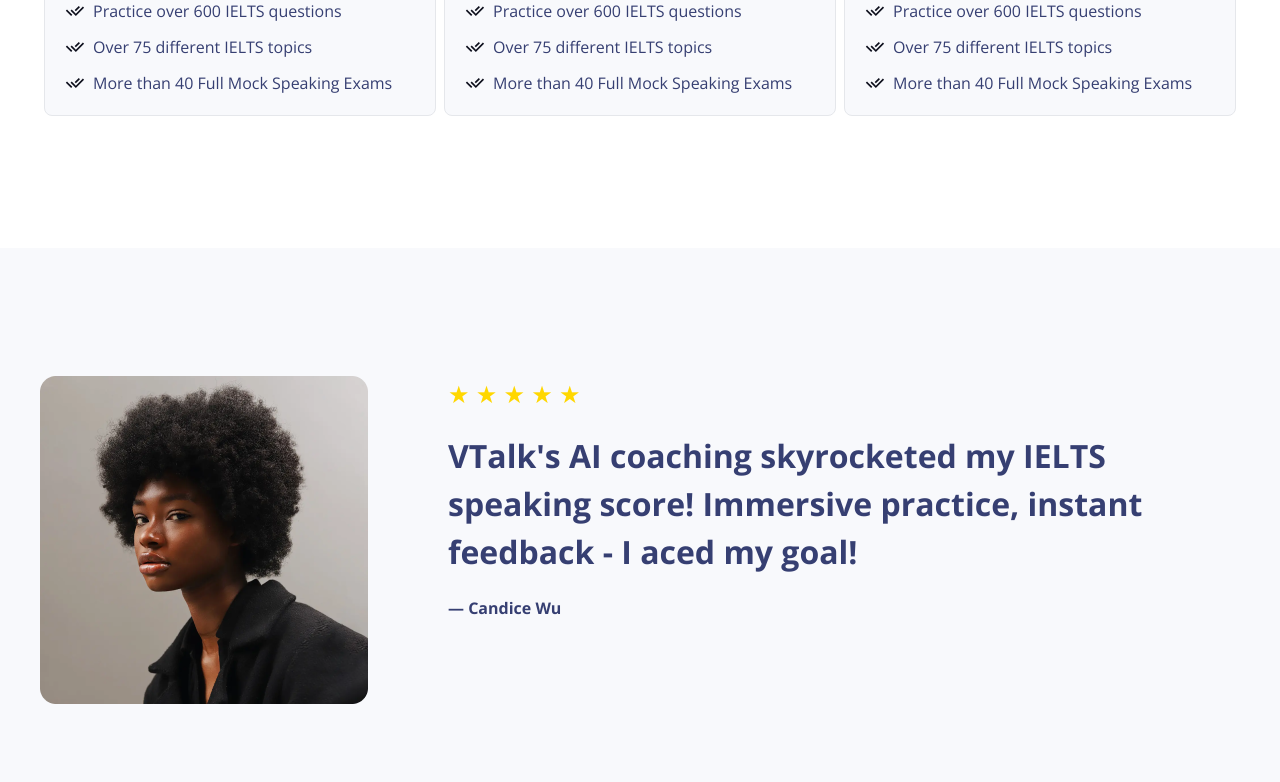
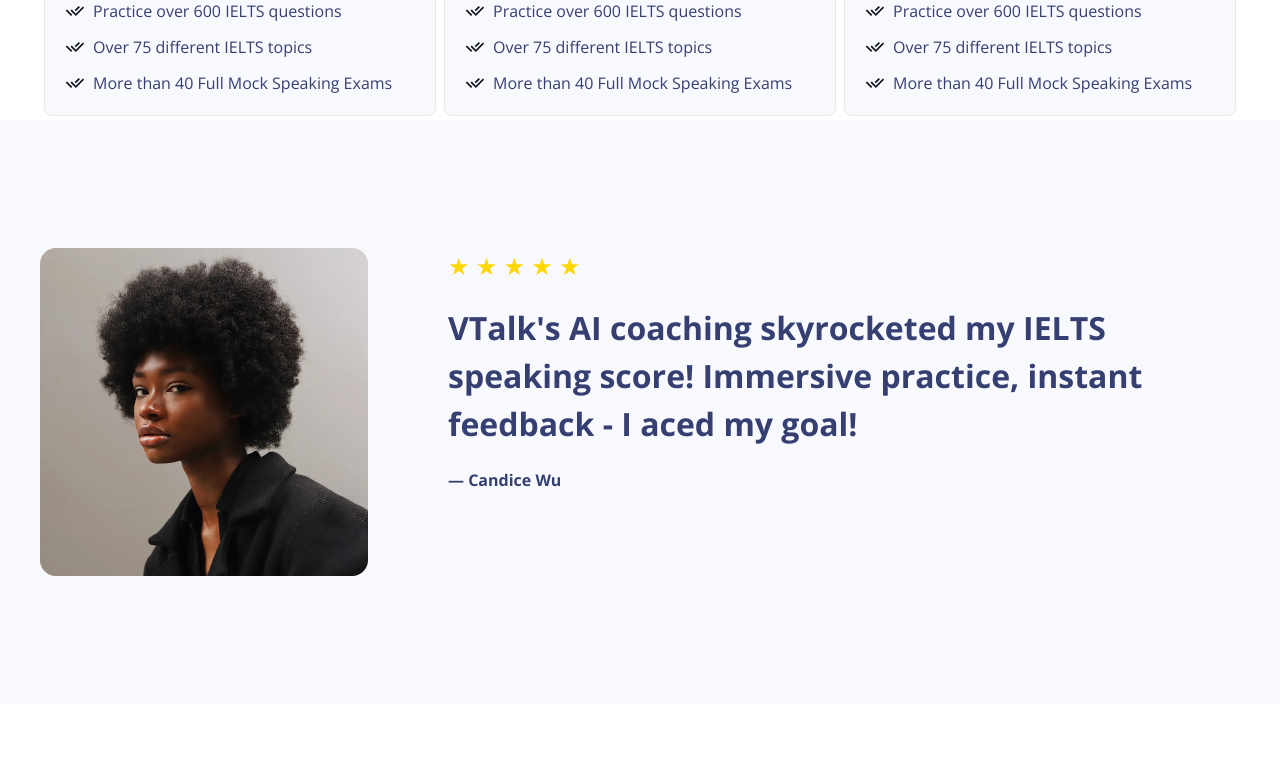
Before and after one commit to adaji025/tofel, a Vue app: page / in a window 1280 px wide. Shown: the part 3580-4362 px from the top of the page. Built offline with nearby package versions, Linux system fonts and the light colour scheme; no server answers.

Commit message:
restructured the testimonial

```diff
--- a/src/router/index.js
+++ b/src/router/index.js
@@ -4,7 +4,6 @@
  */
 import { createRouter, createWebHistory } from "vue-router";
 import Home from "@/views/home/Home.vue";
-import Try from "@/views/exam/Try.vue";
 import ChooseLanguage from "@/views/exam/ChooseLanguage.vue";
 import ChooseCategory from "@/views/exam/ChooseCategory.vue";
 import Transition from "@/views/exam/Transition.vue";
@@ -61,7 +60,7 @@
    * Dashboard & Acounts
    * @description : result history, profile, upgrade plan & others
    */
-  { path: "/try", name : 'Try' , component: Try },
+  { path: "/try", name : 'Dashboard' , component: Dashboard },
   { path: "/choose-language", name : 'ChooseLanguage' ,component: ChooseLanguage },
   { path: "/choose-category", name : 'ChooseCategory' ,component: ChooseCategory },
   { path: "/transition", name : 'Transition' , component: Transition },
--- a/src/views/about/AboutUs.vue
+++ b/src/views/about/AboutUs.vue
@@ -94,7 +94,7 @@
         /> -->
       </div>
     </div>
-    <Testimonial />
+    <TestimonialCarouselVue />
     <div class="mt-20 bg-[#0D0F1C]">
       <div
         class="py-20 text-white flex flex-col justify-center items-center px-5"
@@ -114,15 +114,16 @@
 import NavbarVue from "@/components/Headers/Navbar.vue";
 import Button from "@/components/Button.vue";
 import Footer from "@/components/Footer.vue";
-import Testimonial from "../home/components/Testimonial.vue";
+import TestimonialCarouselVue from "../home/components/TestimonialCarousel.vue";
 
 export default {
   components: {
     NavbarVue,
     Button,
-    Testimonial,
     Footer,
+    TestimonialCarouselVue,
   },
+
   methods: {
     handleTryIt() {
       const auth = Auth.UserSettings();
@@ -168,4 +169,4 @@
   },
 };
 </script>
-<style lang=""></style>
+<style></style>
--- a/src/views/faq/Faq.vue
+++ b/src/views/faq/Faq.vue
@@ -1,11 +1,16 @@
 <script>
 import Button from "@/components/Button.vue";
-import Testimonial from "@/views/home/components/Testimonial.vue";
 import Footer from "@/components/Footer.vue";
 import NavbarVue from "@/components/Headers/Navbar.vue";
+import TestimonialCarouselVue from "../home/components/TestimonialCarousel.vue";
 
 export default {
-  components: { NavbarVue, Button, Testimonial, Footer },
+  components: {
+    NavbarVue,
+    Button,
+    Footer,
+    TestimonialCarouselVue,
+  },
   data() {
     return {
       items: [
@@ -51,7 +56,7 @@
 };
 </script>
 <template lang="">
-  <div class="bg-[#F8F9FC]">
+  <div class="bg-[#F8F9FC] text-secondary">
     <NavbarVue />
     <div class="mt-20 max-w-[1400px] mx-auto px-5 lg:px-10 text-secondary">
       <div class="text-[36px] lg:text-[48px] font-bold text-center">FAQs</div>
@@ -95,7 +100,7 @@
       >
         <div class="max-w-[576px]">
           <div class="text-[32px] lg:text-[48px] font-bold">
-            Join 1,000+ People Improving with VTalk
+            Join 1,000+ People Improving with TOFEL
           </div>
           <div class="flex gap-3 mt-5">
             <Button variant="outline" class="py-4 w-full sm:w-[unset]"
@@ -110,7 +115,7 @@
         </div>
       </div>
     </div>
-    <Testimonial />
+    <TestimonialCarouselVue />
     <div class="mt-20 bg-[#0D0F1C]">
       <div
         class="py-20 text-white flex flex-col justify-center items-center px-5"
--- a/src/views/home/Home.vue
+++ b/src/views/home/Home.vue
@@ -6,11 +6,11 @@
 import Feedback from "@/views/home/components/Feedback.vue";
 import Proficiency from "@/views/home/components/Proficiency.vue";
 import PricingPlanVue from "@/views/home/components/PricingPlan.vue";
-import Testimonial from "@/views/home/components/Testimonial.vue";
 import ContactUs from "@/views/home/components/ContactUs.vue";
 import ImproveSkill from "@/views/home/components/ImproveSkill.vue";
 import Faq from "@/components/Faq.vue";
 import Footer from "@/components/Footer.vue";
+import TestimonialCarousel from "./components/TestimonialCarousel.vue";
 import { Swiper, SwiperSlide } from "swiper/vue";
 import "swiper/css";
 
@@ -23,11 +23,11 @@
     Feedback,
     Proficiency,
     PricingPlanVue,
-    Testimonial,
     ImproveSkill,
     Faq,
     Footer,
     ContactUs,
+    TestimonialCarousel,
     Swiper,
     SwiperSlide,
 
@@ -77,16 +77,7 @@
   <Feedback />
   <Proficiency />
   <PricingPlanVue />
-  <swiper
-    :slides-per-view="1"
-    :space-between="50"
-    @swiper="onSwiper"
-    @slideChange="onSlideChange"
-  >
-    <swiper-slide v-for="(item, index) in testimonialData" :key="{ index }">
-      <Testimonial :name="item.name" :image="item.image" :text="item.text" />
-    </swiper-slide>
-  </swiper>
+  <TestimonialCarousel />
   <ImproveSkill />
   <Faq> </Faq>
   <ContactUs />
--- a/src/views/home/components/Testimonial.vue
+++ b/src/views/home/components/Testimonial.vue
@@ -1,5 +1,5 @@
 <template>
-  <div class="bg-light mt-32 py-32 text-secondary">
+  <div class="bg-light py-32 text-secondary">
     <div
       class="app-width flex flex-col sm:flex-row justify-between gap-10 lg:gap-20"
     >
@@ -14,7 +14,6 @@
           {{ text }}
         </div>
         <div class="font-bold mt-5">— {{ name }}</div>
-        <!-- <div class="mt-2">Head of Design, Layers</div> -->
       </div>
     </div>
   </div>
--- /dev/null
+++ b/src/views/home/components/TestimonialCarousel.vue
@@ -0,0 +1,61 @@
+<template>
+  <swiper
+    :slides-per-view="1"
+    :space-between="50"
+    @swiper="onSwiper"
+    @slideChange="onSlideChange"
+  >
+    <swiper-slide v-for="(item, index) in testimonialData" :key="{ index }">
+      <TestimonialVue :name="item.name" :image="item.image" :text="item.text" />
+    </swiper-slide>
+  </swiper>
+</template>
+<script>
+import TestimonialVue from "./Testimonial.vue";
+import { Swiper, SwiperSlide } from "swiper/vue";
+import "swiper/css";
+
+export default {
+  components: {
+    Swiper,
+    SwiperSlide,
+    TestimonialVue,
+
+    setup() {
+      const onSwiper = (swiper) => {
+        console.log(swiper);
+      };
+      const onSlideChange = () => {
+        console.log("slide change");
+      };
+      return {
+        onSwiper,
+        onSlideChange,
+      };
+    },
+  },
+
+  data() {
+    return {
+      testimonialData: [
+        {
+          image: "@/assets/png/testimonial.png",
+          text: "VTalk's AI coaching skyrocketed my IELTS speaking score! Immersive practice, instant feedback - I aced my goal!",
+          name: "Candice Wu",
+        },
+        {
+          image: "@/assets/png/testimonial.png",
+          text: "VTalk's AI coaching turned my IELTS speaking prep around!",
+          name: "James Franko",
+        },
+        {
+          image: "@/assets/png/testimonial.png",
+          text: "VTalk's AI coaching turned TOEFL prep into a breeze!",
+          name: "Wu Tang",
+        },
+      ],
+    };
+  },
+};
+</script>
+<style></style>
```
Also changed, not shown: src/assets/png/about-1.png.
